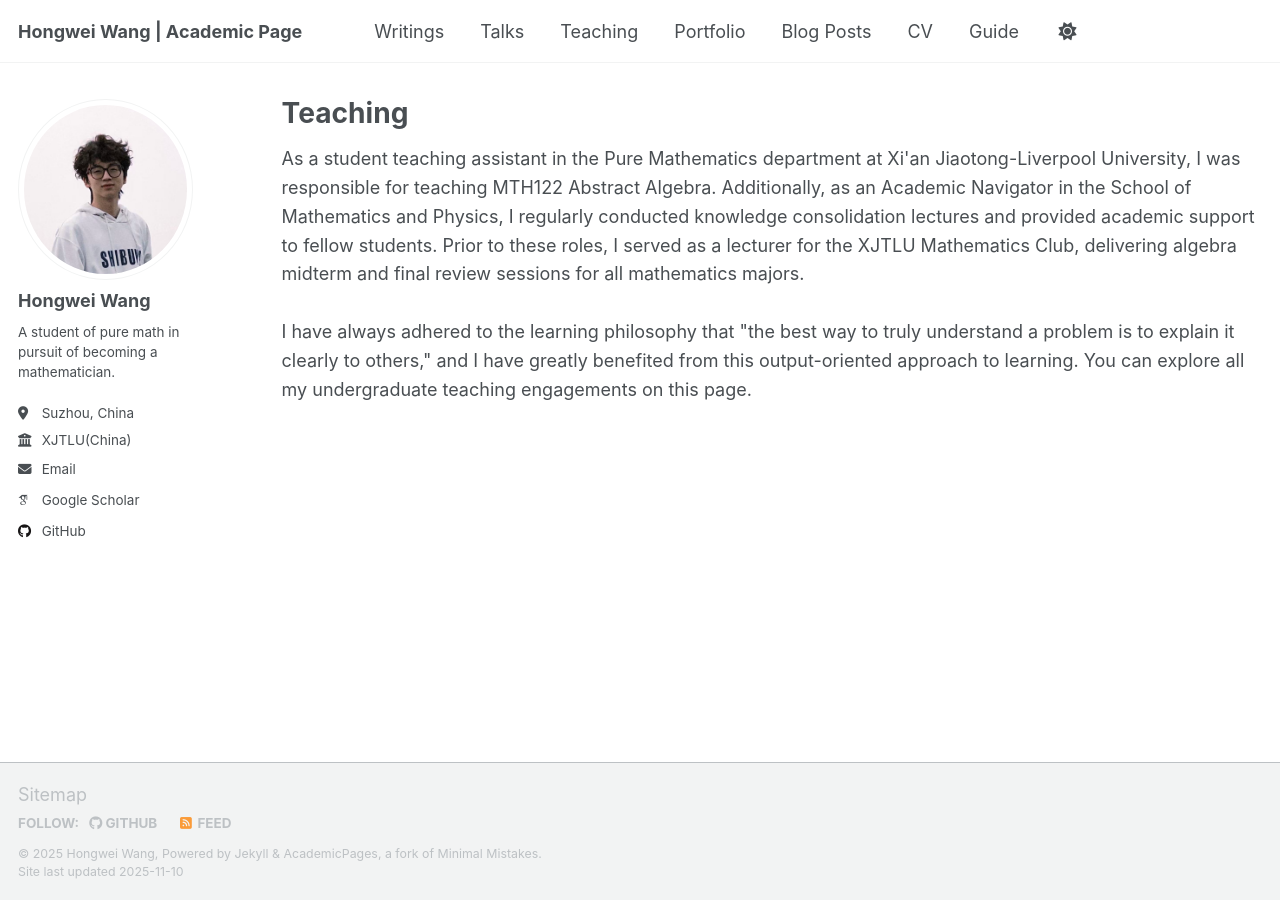
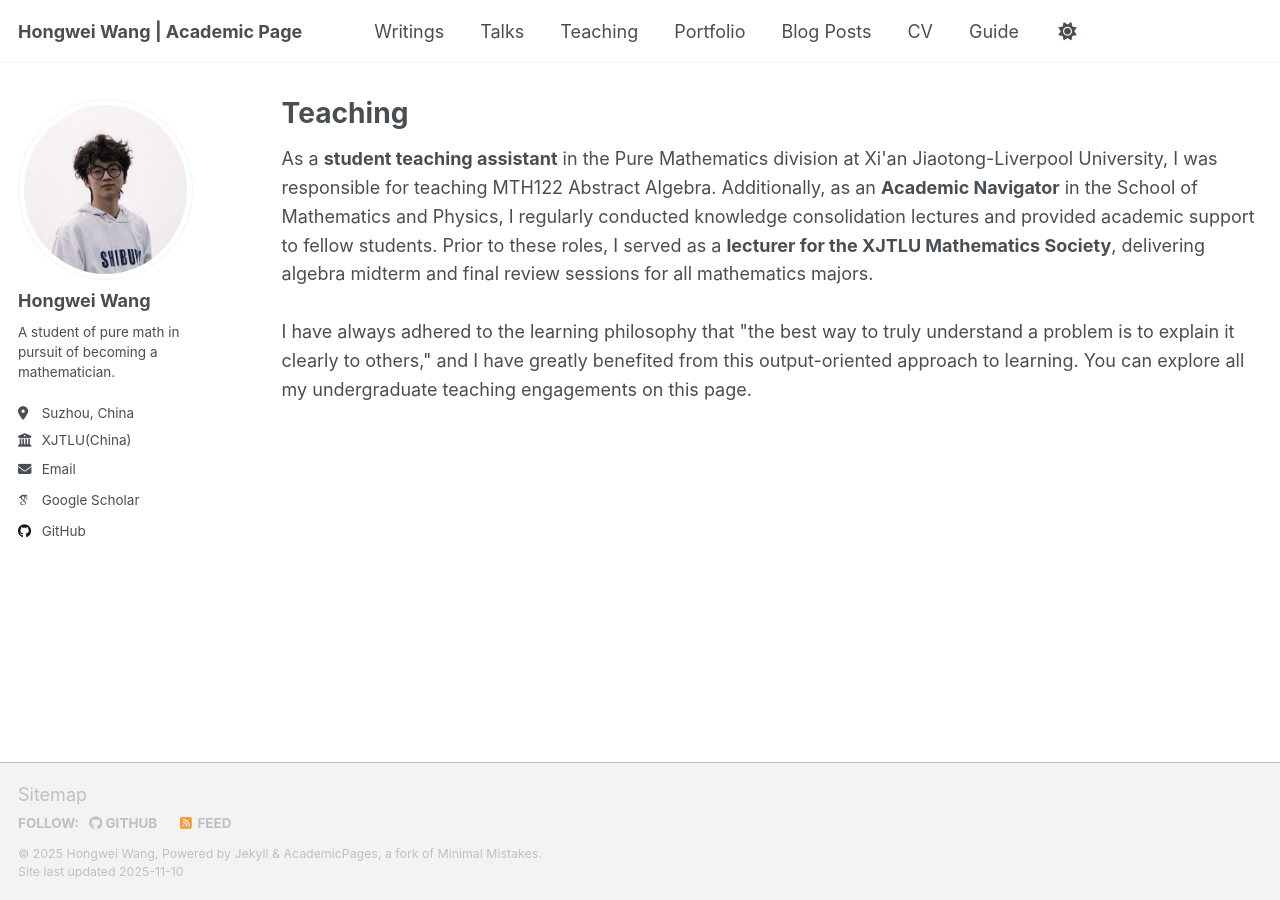
Before and after one commit to WangHongWei-AcademicPage/WangHongWei-AcademicPage.github.io, a Jekyll site: the page built from _pages/teaching.html, in a window 1280 px wide. Built offline with Jekyll 4.4.1, drawn with Linux system fonts in a browser that asks for light colours; some web fonts are replaced; a script that is not in the unit is left out.

Commit message:
Update teaching.html

```diff
--- a/_pages/teaching.html
+++ b/_pages/teaching.html
@@ -5,5 +5,5 @@ permalink: /teaching/
 author_profile: true
 ---
 
-<p style="line-height: 1.6; margin-bottom: 2em;">As a student teaching assistant in the Pure Mathematics department at Xi'an Jiaotong-Liverpool University, I was responsible for teaching MTH122 Abstract Algebra. Additionally, as an Academic Navigator in the School of Mathematics and Physics, I regularly conducted knowledge consolidation lectures and provided academic support to fellow students. Prior to these roles, I served as a lecturer for the XJTLU Mathematics Club, delivering algebra midterm and final review sessions for all mathematics majors.<br><br>
+<p style="line-height: 1.6; margin-bottom: 2em;">As a <strong>student teaching assistant</strong> in the Pure Mathematics division at Xi'an Jiaotong-Liverpool University, I was responsible for teaching MTH122 Abstract Algebra. Additionally, as an <strong>Academic Navigator</strong> in the School of Mathematics and Physics, I regularly conducted knowledge consolidation lectures and provided academic support to fellow students. Prior to these roles, I served as a <strong>lecturer for the XJTLU Mathematics Society</strong>, delivering algebra midterm and final review sessions for all mathematics majors.<br><br>
 I have always adhered to the learning philosophy that "the best way to truly understand a problem is to explain it clearly to others," and I have greatly benefited from this output-oriented approach to learning. You can explore all my undergraduate teaching engagements on this page.</p>
```
